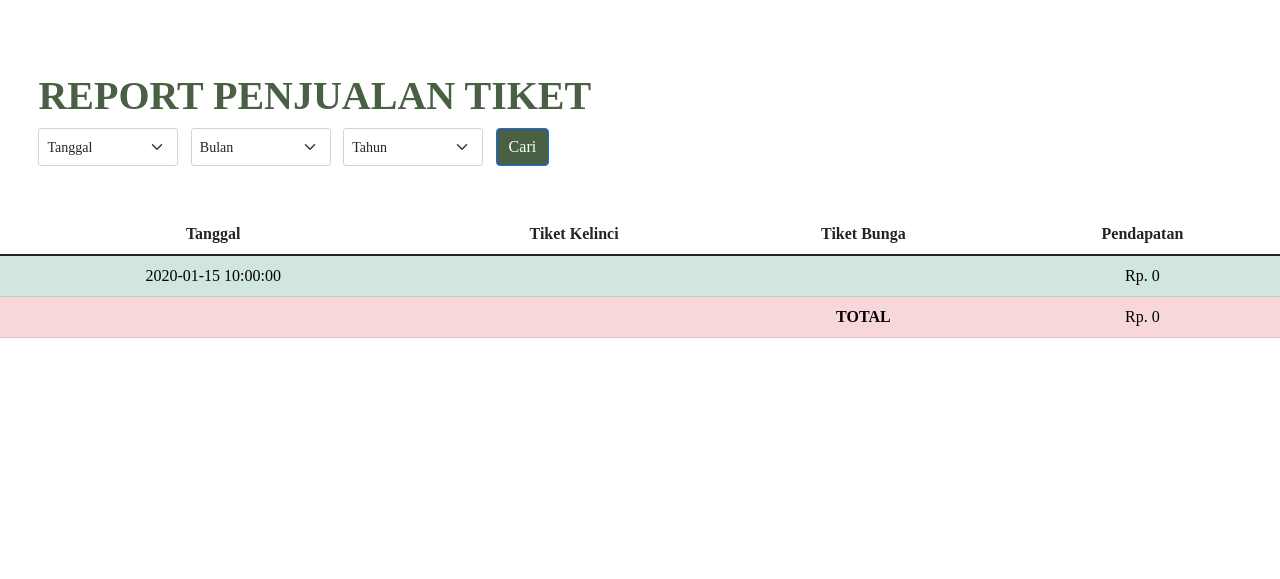
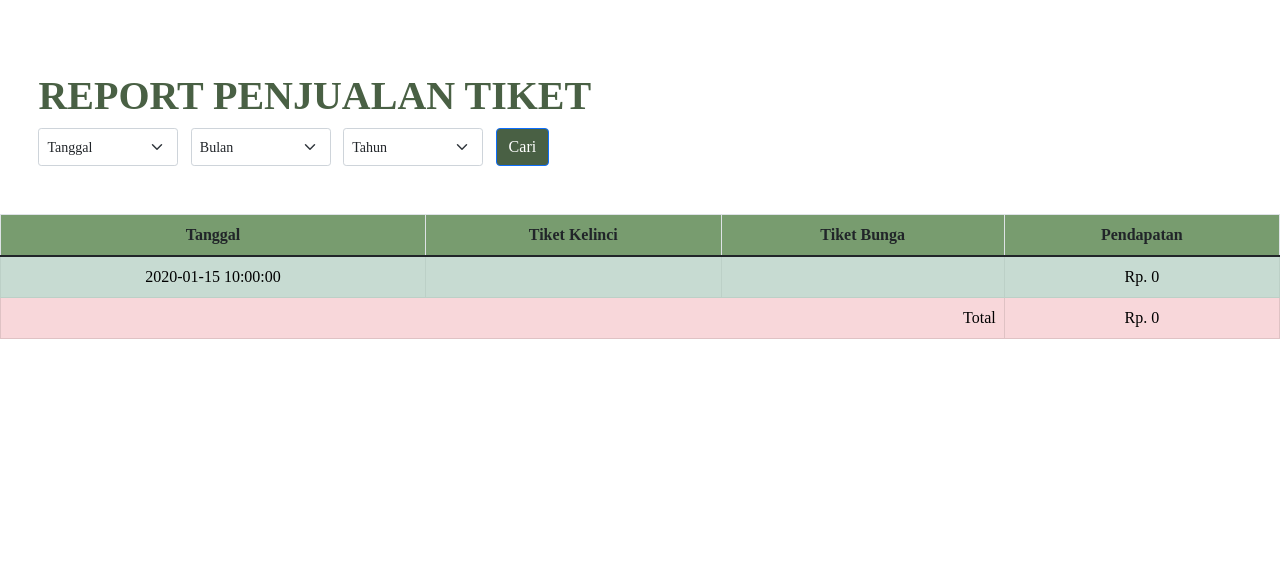
Before and after one commit to adorareble/project-kp, a CodeIgniter app: page /project-kp/index.php/welcome/laporan in a window 1280 px wide. Shown: the part 56-635 px from the top of the page. Run offline with CodeIgniter, Linux system fonts and the light colour scheme; tables that the repository leaves empty or names only in its code hold one stand-in row (values such as "Sample post"); data that the repository does not hold is empty.

Commit message:
ubah table

```diff
--- a/application/views/laporan.php
+++ b/application/views/laporan.php
@@ -86,9 +86,9 @@
             echo "<h1 style='color:black'>Data Tidak Ditemukan!</h1>";
         } else {
         ?>
-            <table class="table">
+            <table class="table table-bordered table-hover table-striped">
                 <thead>
-                    <tr>
+                    <tr style="background-color: #789C6F;">
                         <th scope="col">Tanggal</th>
                         <th scope="col">Tiket Kelinci</th>
                         <th scope="col">Tiket Bunga</th>
@@ -114,9 +114,8 @@
                         <?php } ?>
                     <?php endforeach; ?>
                     <tr class="table-danger">
-                        <td></td>
-                        <td></td>
-                        <td><b>TOTAL</b></td>
+
+                        <td colspan="3" align="right"> Total </td>
                         <td>Rp. <?php echo number_format($x['pendapatan'], 0, ',', '.') ?></td>
                     </tr>
                     </tbody>
```
